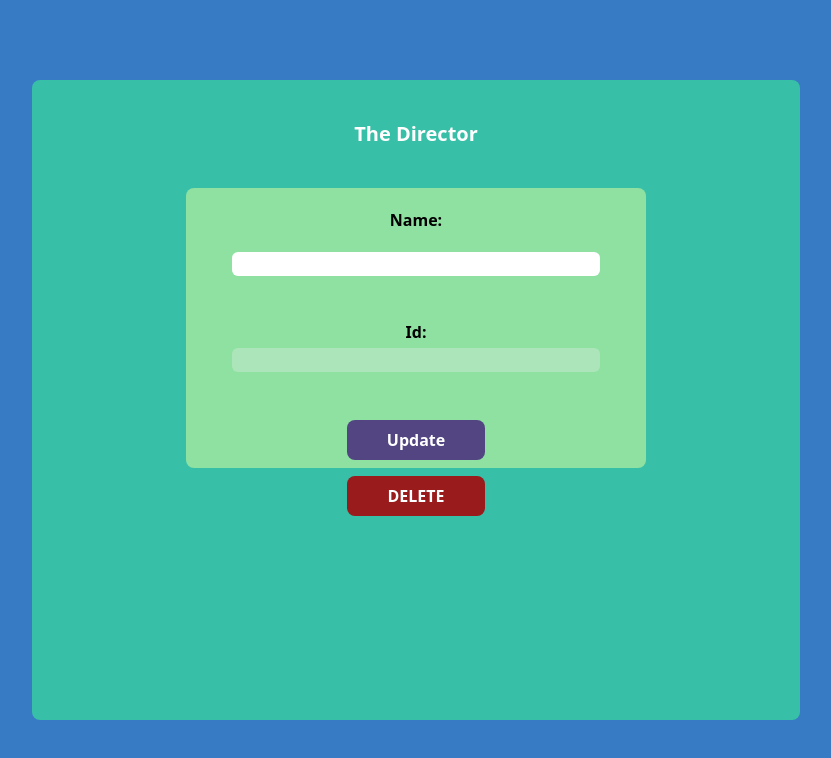
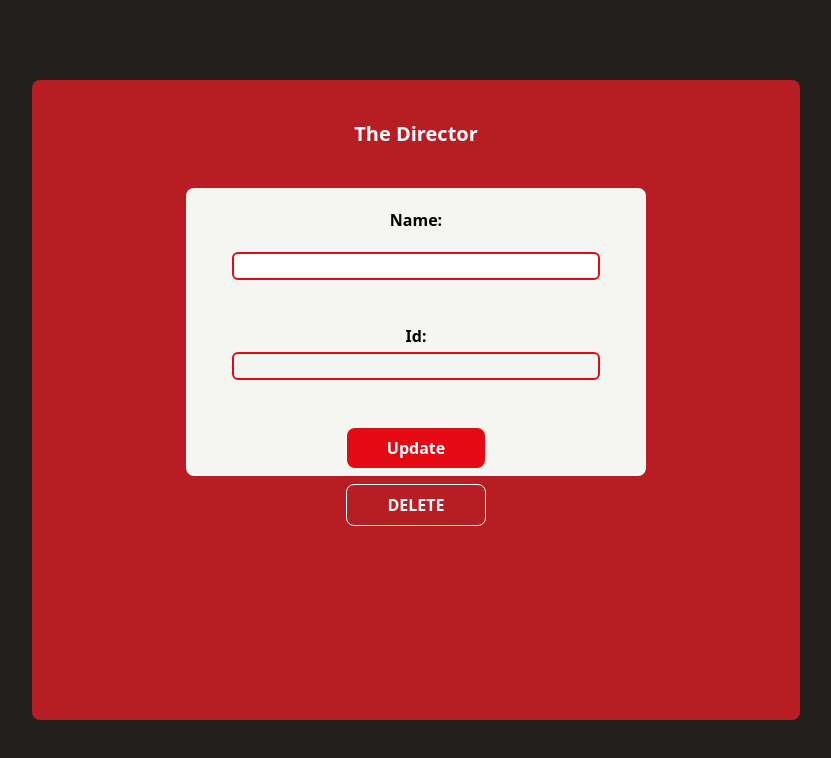
Before and after one commit to GeorgeU2030/Asignacion3_SpringBoot, a React (Vite) app in the folder frontend/: page /director/1 in a window 1280 px wide. Shown: the top 758 px of the page, without its empty margins (224-1055 px from the left). Built offline with nearby package versions, Linux system fonts and the light colour scheme; no server answers; sample sign-in values are in the browser's storage.

Commit message:
config_styles_tailwind

```diff
--- a/frontend/src/components/DirectorCard.jsx
+++ b/frontend/src/components/DirectorCard.jsx
@@ -10,7 +10,7 @@ const DirectorCard = ({director}) => {
     onClick={()=>{
         navigate('/director/'+director.id)
     }
-    } className='bg-alter text-white w-5/6 rounded-lg py-6 my-5 cursor-pointer flex flex-col items-center text-2xl'>
+    } className='bg-alter text-white w-5/6 rounded-lg py-6 my-5 cursor-pointer flex flex-col items-center text-2xl hover:bg-third hover:text-alter font-semibold'>
         <h1>{director.name}</h1>
     </div>
   )
--- a/frontend/src/components/DirectorList.jsx
+++ b/frontend/src/components/DirectorList.jsx
@@ -19,13 +19,21 @@ const DirectorList = () => {
 
   return (
     <div className='h-screen w-screen bg-third flex flex-col items-center'>
-      <h1 className='text-2xl text-white font-bold py-5'>Your Directors</h1>
+      <h1 className='text-2xl text-black font-bold py-5'>Your Directors</h1>
     <div className='bg-second w-5/6 rounded-lg overflow-auto ' style={{ height: '30rem' }}>
+
+    {directors.length > 0 ? (
   <div className='grid grid-cols-1 w-full ml-20'>
     {directors.map((director) => (
       <DirectorCard director={director} key={director.id} />
     ))}
   </div>
+) : (
+  <div className='flex flex-col justify-center items-center h-full'>
+    <h1 className='text-third font-semibold text-xl'>You do not have directors added</h1>
+  </div>
+)}
+
 </div>
 </div>
   );
--- a/frontend/src/components/HeaderApp.jsx
+++ b/frontend/src/components/HeaderApp.jsx
@@ -25,8 +25,8 @@ const HeaderApp = () => {
       <div className='flex justify-between items-center'>
         <h1 className='ml-16 mt-4 text-white text-2xl cursor-pointer' onClick={backMenu}>Menu</h1>
         <div className='text-end mr-16 mt-4'>
-        <button onClick={createdirector} className='bg-second py-2 px-4 text-white rounded-md hover:bg-third mr-5'>Add Director</button>
-        <button onClick={handleLogout} className='bg-second py-2 px-4 text-white rounded-md hover:bg-third '>Cerrar Sesion</button>
+        <button onClick={createdirector} className='bg-second py-2 px-4 text-white rounded-md hover:bg-alter mr-5'>Add Director</button>
+        <button onClick={handleLogout} className='bg-second py-2 px-4 text-white rounded-md hover:bg-alter '>Cerrar Sesion</button>
         </div>
       </div>
     </nav>
--- a/frontend/src/components/MovieMenu.jsx
+++ b/frontend/src/components/MovieMenu.jsx
@@ -12,11 +12,11 @@ const MovieMenu = ({imageposter, urlyoutube, name, genre, director, date}) => {
         </div>
         <div className='w-2/3 flex flex-col items-center mt-10'>
          <ReactPlayer url={urlyoutube} width="80%" height="80%"/>
-         <h1 className='mt-2 font-semibold text-white text-2xl'>{name}</h1>
+         <h1 className='mt-2 font-semibold text-black text-2xl'>{name}</h1>
           <div className='flex mt-2'>
-            <h1 className='mr-4 text-white font-semibold'>{director}</h1>
-            <h1 className='mr-4 text-white font-semibold'>{genre}</h1>
-            <h1 className='mr-4 text-white font-semibold'>{date}</h1>
+            <h1 className='mr-4 text-black font-semibold'>{director}</h1>
+            <h1 className='mr-4 text-black font-semibold'>{genre}</h1>
+            <h1 className='mr-4 text-black font-semibold'>{date}</h1>
           </div>
         </div>
     </section>
--- a/frontend/src/components/Nav.jsx
+++ b/frontend/src/components/Nav.jsx
@@ -29,9 +29,9 @@ const Nav = () => {
       <div className='flex justify-between items-center'>
         <h1 className='ml-16 mt-4 text-white text-2xl'>Welcome {username}</h1>
         <div className='text-end mr-16 mt-4'>
-        <button onClick={() => goPage(1)} className='bg-second py-2 px-4 text-white rounded-md hover:bg-third mr-5'>Movies</button>
-        <button onClick={() => goPage(2)} className='bg-second py-2 px-4 text-white rounded-md hover:bg-third mr-5'>Directors</button>
-          <button onClick={handleLogout} className='bg-second py-2 px-4 text-white rounded-md hover:bg-third '>Cerrar Sesion</button>
+        <button onClick={() => goPage(1)} className='bg-second py-2 px-4 text-white rounded-md hover:bg-alter mr-5'>Movies</button>
+        <button onClick={() => goPage(2)} className='bg-second py-2 px-4 text-white rounded-md hover:bg-alter mr-5'>Directors</button>
+          <button onClick={handleLogout} className='bg-second py-2 px-4 text-white rounded-md hover:bg-alter '>Cerrar Sesion</button>
         </div>
       </div>
     </nav>
--- a/frontend/src/pages/DirectorFormPage.jsx
+++ b/frontend/src/pages/DirectorFormPage.jsx
@@ -91,17 +91,17 @@ const DirectorFormPage = () => {
             </h1>
             <form className='bg-third w-3/5 flex flex-col items-center rounded-lg' onSubmit={onSubmit}>
             <label htmlFor='name' className='px-5 py-5 font-semibold'>Name:</label>
-            <input type="text" className='w-4/5 mb-10 text-right rounded-md' {...register('name',{required:true})}/>
+            <input type="text" className='w-4/5 mb-10 text-right rounded-md border-alter border-2 hover:border-2 hover:border-alter' {...register('name',{required:true})}/>
             {params.id &&
             <label htmlFor='id' className='px-5 py-1 font-semibold'>Id:</label>}
             {params.id &&
-            <input type="text" className='w-4/5 mb-10 text-right rounded-md ' {...register('id',{required:true})} disabled={true}/>}
-            <button className={`py-2 px-10 bg-alter text-white rounded-lg font-semibold ${params.id ? 'my-2' : 'my-5'}`}>
+            <input type="text" className='w-4/5 mb-10 text-right rounded-md border-2 border-alter' {...register('id',{required:true})} disabled={true}/>}
+            <button className={`py-2 px-10 bg-alter text-white rounded-lg hover:bg-third hover:text-alter hover:border-2 hover:border-alter font-semibold ${params.id ? 'my-2' : 'my-5'}`}>
             {params.id ? 'Update' : 'Create'}
             </button>
             </form>
             {params.id &&
-            <button className='py-2 px-10 my-2 bg-red-800 text-white rounded-lg font-semibold'
+            <button className='py-2 px-10 my-2 bg-second hover:bg-alter text-white rounded-lg font-semibold border border-white'
             onClick={handleDelete}>DELETE</button>
             }
         </div>
--- a/frontend/tailwind.config.js
+++ b/frontend/tailwind.config.js
@@ -7,10 +7,10 @@ export default {
   theme: {
     extend: {
       colors:{
-        primary:"#367bc3",
-        second:"#38bfa7",
-        third:"#8fe1a2",
-        alter:"#524582",
+        primary:"#221f1f",
+        second:"#b81d24",
+        third:"#f5f5f1",
+        alter:"#e50914",
       },
     },
   },
```
